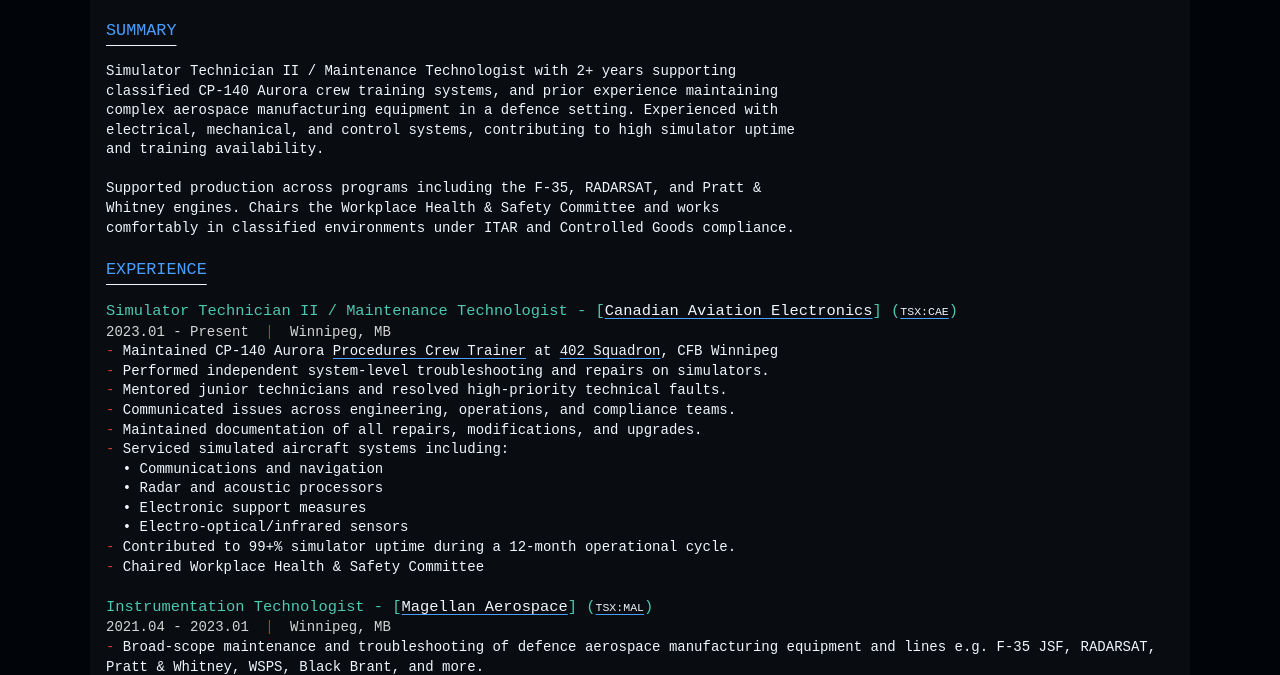
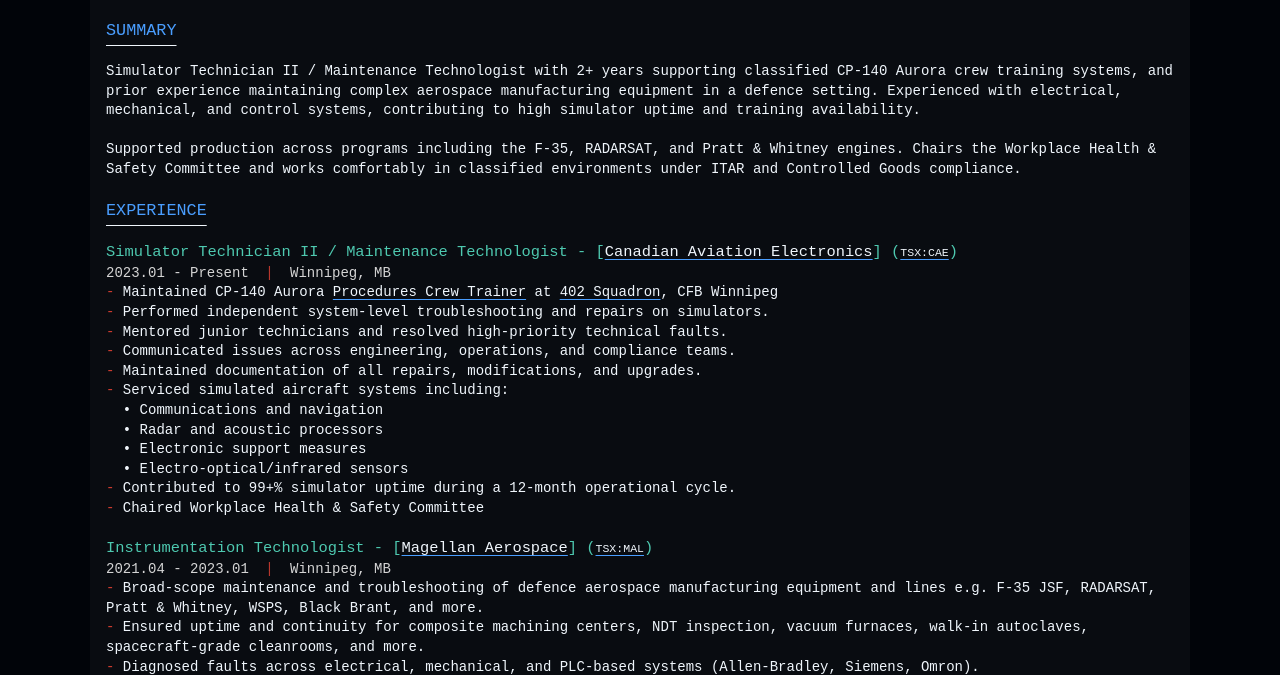
Before and after one commit to jsprstn/resume, a plain HTML site: page sim-tech-2025/index.html in a window 1280 px wide. Shown: the part 127-802 px from the top of the page. Drawn offline with Linux system fonts and the light colour scheme.

Commit message:
Update style.css

```diff
--- a/sim-tech-2025/style.css
+++ b/sim-tech-2025/style.css
@@ -36,7 +36,7 @@
 }
 
 .summary-text {
-    max-width: 700px;
+    max-width: 85000px;
 }
 
 .heading-1 {
```
